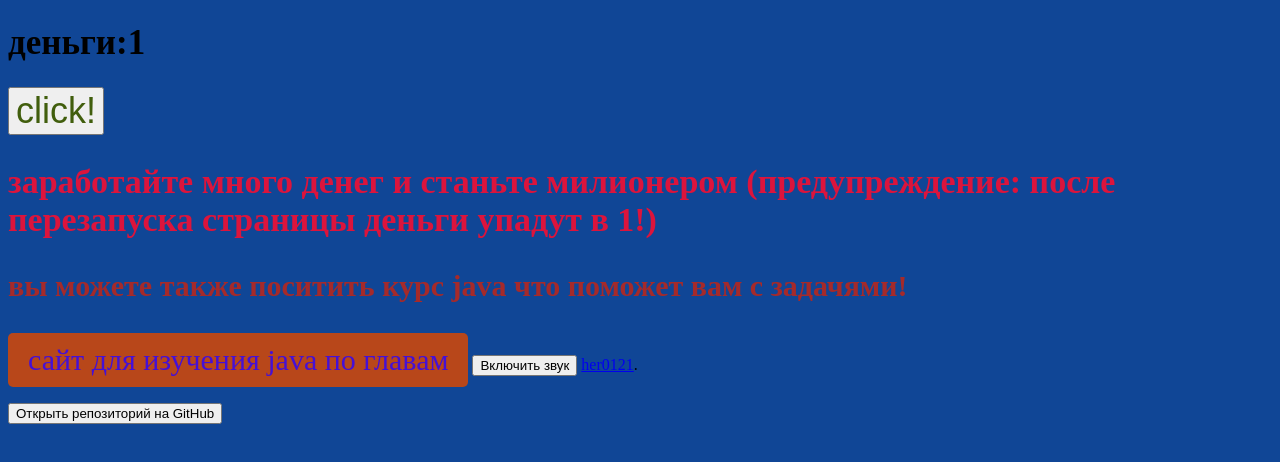
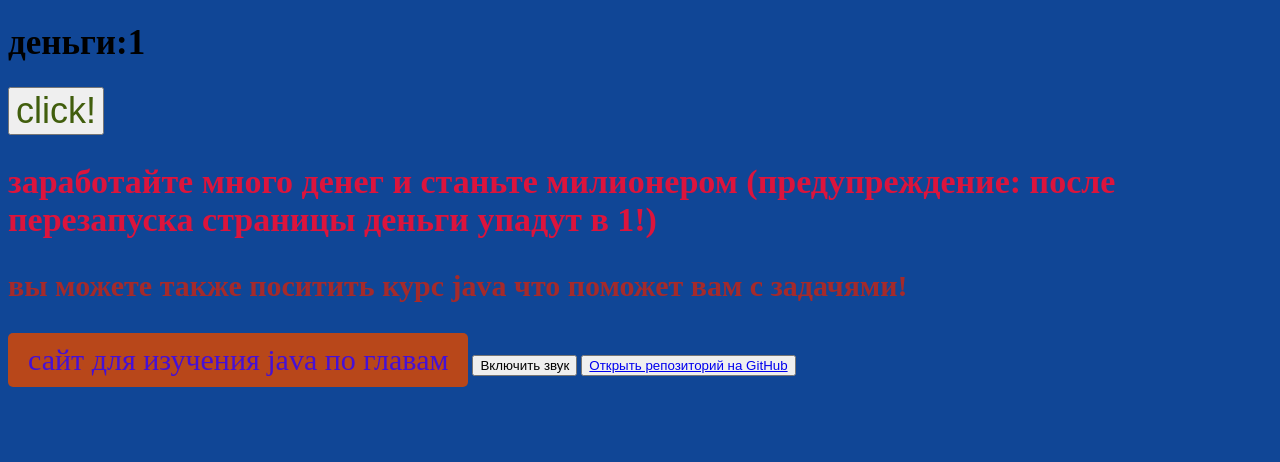
Before and after one commit to her0121/clicker-and-music, a plain HTML site: page scripts/index.html in a window 1280 px wide. Drawn offline with Linux system fonts and the light colour scheme.

Commit message:
link changed

```diff
--- a/scripts/index.html
+++ b/scripts/index.html
@@ -22,8 +22,10 @@
             </audio>
             <button onclick="document.getElementById('birdsong').play()">Включить звук</button>
 
-            <a href="https://github.com/her0121" target="_blank">her0121</a>.</p>
-            <button onclick="window.location.href='https://github.com/clicker-and-music'">Открыть репозиторий на GitHub</button>
+
+            <button>
+                <a href="https://github.com/her0121/clicker-and-music.git" target="_blank">Открыть репозиторий на GitHub</a>
+            </button>
 
 
           <script src="script.js"></script>
```
